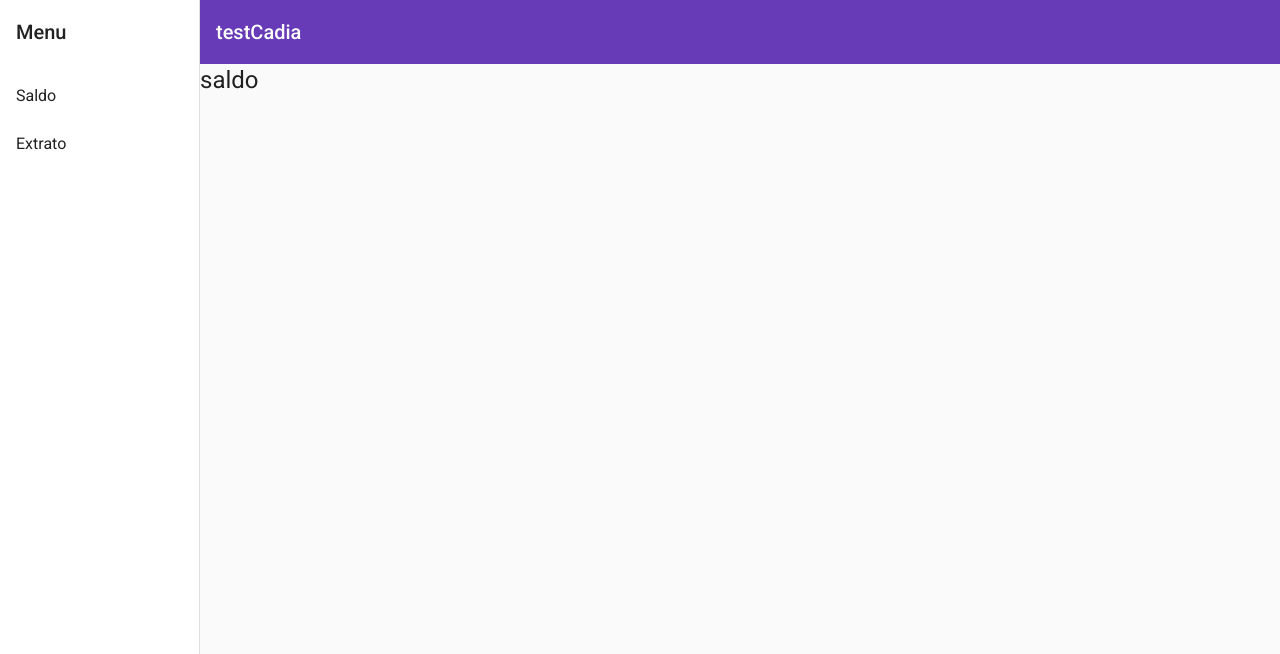
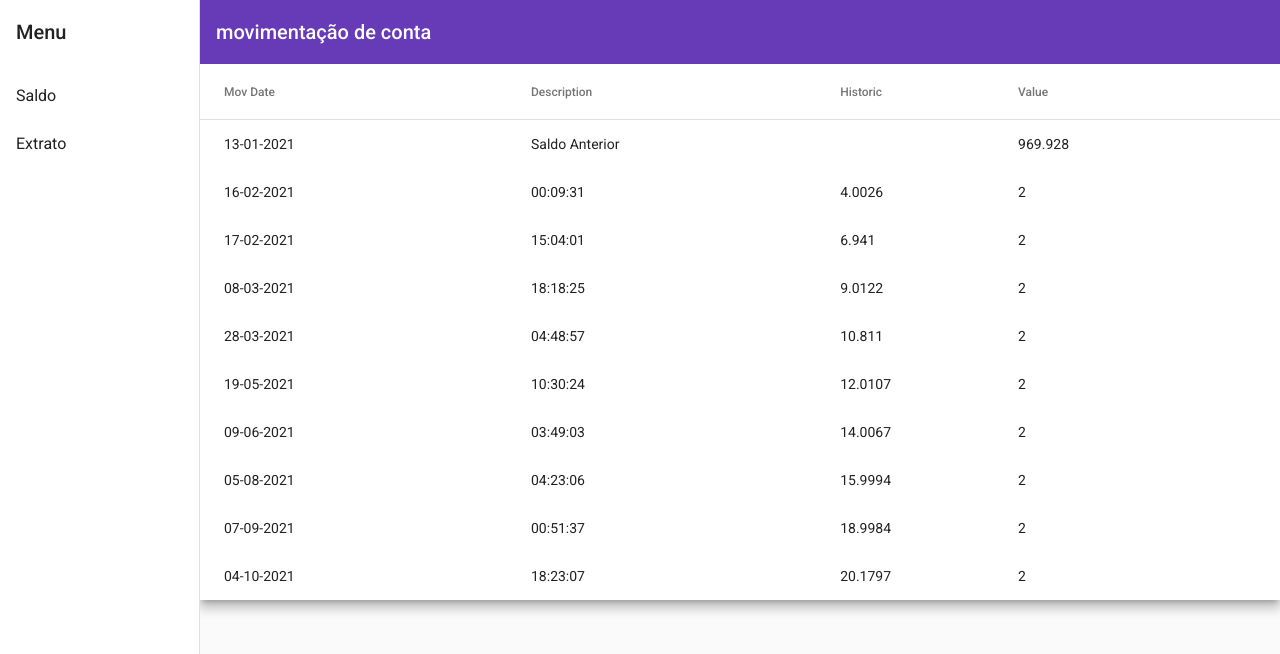
Before and after one commit to GabrielLuedy/Dev-test-4CADIA, an Angular app: page /withdraw in a window 1280 px wide. Shown: the top 654 px of the page. Built offline with nearby package versions, Linux system fonts and the light colour scheme.

Commit message:
extract creation

```diff
--- a/src/app/main/extract/extract.component.html
+++ b/src/app/main/extract/extract.component.html
@@ -9,7 +9,7 @@
 
   <!-- Name Column -->
   <ng-container matColumnDef="name">
-    <th mat-header-cell *matHeaderCellDef>Nome do banco</th>
+    <th mat-header-cell *matHeaderCellDef>Nome do Banco</th>
     <td mat-cell *matCellDef="let element">{{element.name}}</td>
   </ng-container>
 
@@ -25,6 +25,8 @@
     <td mat-cell *matCellDef="let element">{{element.symbol}}</td>
   </ng-container>
 
+
+
   <tr mat-header-row *matHeaderRowDef="displayedColumns"></tr>
   <tr
       mat-row
--- a/src/app/main/extract/extract.component.ts
+++ b/src/app/main/extract/extract.component.ts
@@ -8,16 +8,16 @@ export interface PeriodicElement {
 }
 
 const ELEMENT_DATA: PeriodicElement[] = [
-  {position: 1, name: 'Brasil', weight: 1.0079, symbol: 'Dolar'},
-  {position: 2, name: 'Itau', weight: 4.0026, symbol: 'Real'},
-  {position: 3, name: 'Bradesco', weight: 6.941, symbol: 'Real'},
-  {position: 4, name: 'Nubank', weight: 9.0122, symbol: 'Real'},
-  {position: 5, name: 'Nubank', weight: 10.811, symbol: 'Real'},
-  {position: 6, name: 'Nubank', weight: 12.0107, symbol: 'Real'},
-  {position: 7, name: 'Nubank', weight: 14.0067, symbol: 'Real'},
-  {position: 8, name: 'Nubank', weight: 15.9994, symbol: 'Real'},
-  {position: 9, name: 'Nubank', weight: 18.9984, symbol: 'Real'},
-  {position: 10, name: 'Nubank', weight: 20.1797, symbol: 'Real'},
+  {position: 1, name: 'PAN', weight: 1.0079, symbol: 'Dólar Americano',},
+  {position: 2, name: 'INTER', weight: 4.0026, symbol: 'Euro'},
+  {position: 3, name: 'CAIXA', weight: 6.941, symbol: 'Libra esterlina'},
+  {position: 4, name: 'SANTANDER', weight: 9.0122, symbol: 'Iene'},
+  {position: 5, name: 'BRADESCO', weight: 10.811, symbol: 'Dólar Australiano'},
+  {position: 6, name: 'BB', weight: 12.0107, symbol: 'Franco Suíço'},
+  {position: 7, name: 'ITAU', weight: 14.0067, symbol: 'Dólar Canadense'},
+  {position: 8, name: 'MIDWAY', weight: 15.9994, symbol: 'Renminbi (Yuan)'},
+  {position: 9, name: 'VOTORANTIM', weight: 18.9984, symbol: 'Peso Argentino'},
+  {position: 10, name: 'NUBANK', weight: 20.1797, symbol: 'Real'},
 ];
 
 @Component({
--- a/src/app/main/home/home.component.html
+++ b/src/app/main/home/home.component.html
@@ -19,7 +19,7 @@
         *ngIf="isHandset$ | async">
         <mat-icon aria-label="Side nav toggle icon">menu</mat-icon>
       </button>
-      <span>testCadia</span>
+      <span>movimentação de conta</span>
     </mat-toolbar>
    <div>
      <ng-content></ng-content>
--- a/src/app/main/withdraw/withdraw.component.html
+++ b/src/app/main/withdraw/withdraw.component.html
@@ -1 +1,41 @@
-<app-home><h1> saldo</h1></app-home>
+<app-home>
+
+    <table mat-table [dataSource]="dataSource" class="mat-elevation-z8 demo-table">
+  <!-- Position Column -->
+  <ng-container matColumnDef="position">
+    <th mat-header-cell *matHeaderCellDef>Mov Date</th>
+    <td mat-cell *matCellDef="let element">{{element.position}}</td>
+  </ng-container>
+
+  <!-- Name Column -->
+  <ng-container matColumnDef="name">
+    <th mat-header-cell *matHeaderCellDef>Description</th>
+    <td mat-cell *matCellDef="let element">{{element.name}}</td>
+  </ng-container>
+
+  <!-- Weight Column -->
+  <ng-container matColumnDef="weight">
+    <th mat-header-cell *matHeaderCellDef>Historic</th>
+    <td mat-cell *matCellDef="let element">{{element.weight}}</td>
+  </ng-container>
+
+  <!-- Symbol Column -->
+  <ng-container matColumnDef="symbol">
+    <th mat-header-cell *matHeaderCellDef>Value</th>
+    <td mat-cell *matCellDef="let element">{{element.symbol}}</td>
+  </ng-container>
+
+
+
+  <tr mat-header-row *matHeaderRowDef="displayedColumns"></tr>
+  <tr
+      mat-row
+      (click)="clickedRows.add(row)"
+      [class.demo-row-is-clicked]="clickedRows.has(row)"
+      *matRowDef="let row; columns: displayedColumns;"
+  ></tr>
+</table>
+
+
+
+</app-home>
--- a/src/app/main/withdraw/withdraw.component.scss
+++ b/src/app/main/withdraw/withdraw.component.scss
@@ -0,0 +1,17 @@
+.demo-table {
+  width: 100%;
+}
+
+.mat-row .mat-cell {
+  border-bottom: 1px solid transparent;
+  border-top: 1px solid transparent;
+  cursor: pointer;
+}
+
+.mat-row:hover .mat-cell {
+  border-color: currentColor;
+}
+
+.demo-row-is-clicked {
+  font-weight: bold;
+}
--- a/src/app/main/withdraw/withdraw.component.ts
+++ b/src/app/main/withdraw/withdraw.component.ts
@@ -1,12 +1,35 @@
 import { Component, OnInit } from '@angular/core';
+
+export interface PeriodicElement {
+  name: string;
+  position: string;
+  weight: string;
+  symbol: number ;
+}
+
+const ELEMENT_DATA: PeriodicElement[] = [
+  {position:'13-01-2021' , name: 'Saldo Anterior', weight: '', symbol: 969.928},
+  {position: '16-02-2021', name: '00:09:31', weight: '4.0026', symbol: 2},
+  {position: '17-02-2021', name: '15:04:01', weight:' 6.941', symbol: 2},
+  {position: '08-03-2021', name: '18:18:25', weight: '9.0122', symbol: 2},
+  {position: '28-03-2021', name: '04:48:57', weight: '10.811', symbol: 2},
+  {position: '19-05-2021', name: '10:30:24', weight:' 12.0107', symbol: 2},
+  {position: '09-06-2021', name: '03:49:03', weight: '14.0067', symbol:2},
+  {position: '05-08-2021', name: '04:23:06', weight: '15.9994', symbol: 2},
+  {position: '07-09-2021', name: '00:51:37', weight: '18.9984', symbol:2},
+  {position: '04-10-2021', name: '18:23:07',weight: '20.1797', symbol: 2},
+];
 
 @Component({
   selector: 'app-withdraw',
   templateUrl: './withdraw.component.html',
   styleUrls: ['./withdraw.component.scss']
 })
+
 export class WithdrawComponent implements OnInit {
-
+  displayedColumns: string[] = ['position', 'name', 'weight', 'symbol'];
+  dataSource = ELEMENT_DATA;
+  clickedRows = new Set<PeriodicElement>();
   constructor() { }
 
   ngOnInit(): void {
```
